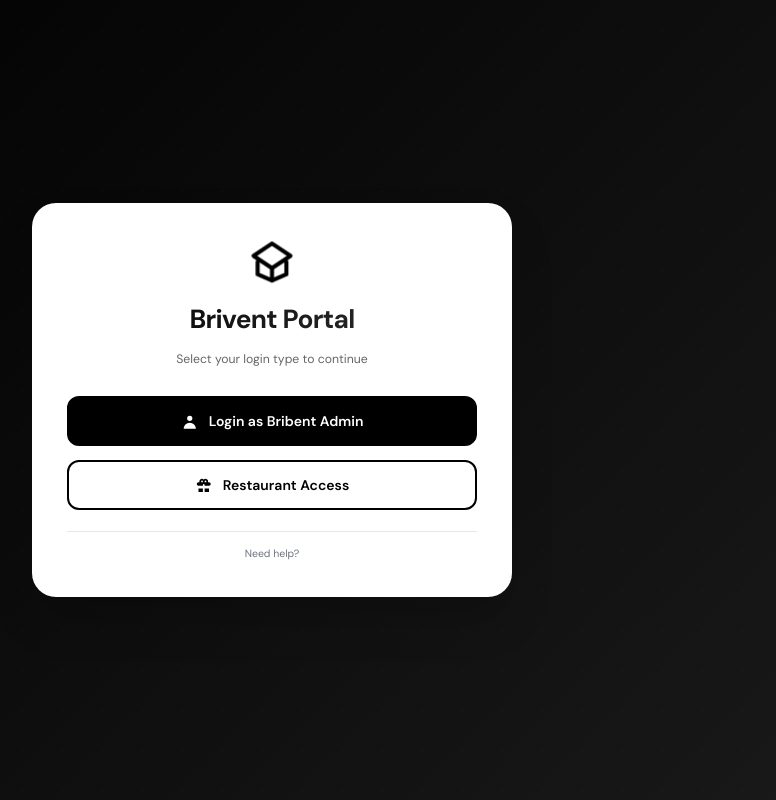
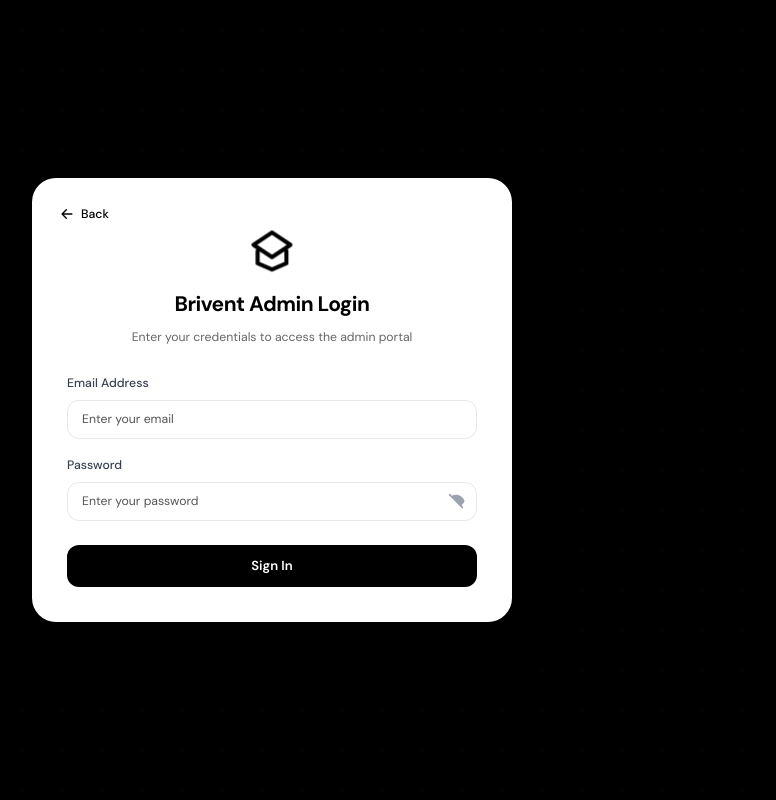
Before and after one commit to Briventco/restaurant-admin-portal, a React (Vite) app in the folder admin-portal/: page /login/brivent-admin in a window 1280 px wide. Before the commit this address led to /login. Shown: the whole page, without its empty margins (368-1144 px from the left). Built offline with nearby package versions, Linux system fonts and the light colour scheme.

Commit message:
fixed naming error

```diff
--- a/admin-portal/src/App.jsx
+++ b/admin-portal/src/App.jsx
@@ -6,7 +6,7 @@ import { ProtectedRoute, PublicOnlyRoute, RoleRoute } from './auth/RouteGuards';
 import { ROLES } from './auth/roleConfig';
 
 import LoginPage from './pages/auth/LoginPage';
-import BribentAdminLogin from './pages/auth/BribentAdminLogin';
+import BriventAdminLogin from './pages/auth/BriventAdminLogin';
 import RestaurantAdminLogin from './pages/auth/RestaurantAdminLogin';
 import StaffLogin from './pages/auth/StaffLogin';
 import DashboardEntryPage from './pages/shared/DashboardEntryPage';
@@ -46,10 +46,10 @@ function App() {
       />
 
       <Route
-        path="/login/bribent-admin"
+        path="/login/brivent-admin"
         element={(
           <PublicOnlyRoute>
-            <BribentAdminLogin />
+            <BriventAdminLogin />
           </PublicOnlyRoute>
         )}
       />
--- a/admin-portal/src/auth/AuthContext.jsx
+++ b/admin-portal/src/auth/AuthContext.jsx
@@ -45,7 +45,7 @@ export const AuthProvider = ({ children }) => {
           id: '1',
           email: 'admin@brivent.com',
           role: 'super_admin',
-          name: 'Bribent Admin',
+          name: 'Brivent Admin',
         };
       } else if (role === 'restaurant_admin') {
         mockUser = {
--- a/admin-portal/src/components/Layout/AppShell.jsx
+++ b/admin-portal/src/components/Layout/AppShell.jsx
@@ -33,7 +33,7 @@ const resolveTitle = (pathname) => {
 const getRoleLabel = (role) => {
   switch (role) {
     case 'super_admin':
-      return 'Bribent Admin';
+      return 'Brivent Admin';
     case 'restaurant_admin':
       return 'Restaurant Admin';
     case 'restaurant_staff':
--- a/admin-portal/src/components/Layout/Sidebar.jsx
+++ b/admin-portal/src/components/Layout/Sidebar.jsx
@@ -4,7 +4,7 @@ import { useAuth } from '../../auth/AuthContext';
 import { ROLES } from '../../auth/roleConfig';
 
 const ROLE_LABELS = {
-  [ROLES.SUPER_ADMIN]: 'Bribent Admin',
+  [ROLES.SUPER_ADMIN]: 'Brivent Admin',
   [ROLES.RESTAURANT_ADMIN]: 'Restaurant Admin',
   [ROLES.RESTAURANT_STAFF]: 'Restaurant Staff',
 };
--- a/admin-portal/src/components/Layout/TopBar.jsx
+++ b/admin-portal/src/components/Layout/TopBar.jsx
@@ -38,7 +38,7 @@ const SUBTITLE_MAP = {
 const getRoleLabel = (role) => {
   switch (role) {
     case 'super_admin':
-      return 'Bribent Admin';
+      return 'Brivent Admin';
     case 'restaurant_admin':
       return 'Restaurant Admin';
     case 'restaurant_staff':
--- a/admin-portal/src/pages/auth/BribentAdminLogin.css
+++ b/admin-portal/src/pages/auth/BriventAdminLogin.css
@@ -1,4 +1,4 @@
-/* src/pages/auth/BribentAdminLogin.css */
+/* src/pages/auth/BriventAdminLogin.css */
 
 .admin-login-page {
   min-height: 100vh;
--- a/admin-portal/src/pages/auth/BribentAdminLogin.jsx
+++ b/admin-portal/src/pages/auth/BriventAdminLogin.jsx
@@ -2,9 +2,9 @@ import React, { useState } from 'react';
 import { useNavigate } from 'react-router-dom';
 import { useAuth } from '../../auth/AuthContext';
 import { ROLES } from '../../auth/roleConfig';
-import './BribentAdminLogin.css';
+import './BriventAdminLogin.css';
 
-const BribentAdminLogin = () => {
+const BriventAdminLogin = () => {
   const navigate = useNavigate();
   const { login } = useAuth();
   const [email, setEmail] = useState('');
@@ -14,7 +14,7 @@ const BribentAdminLogin = () => {
   const [showPassword, setShowPassword] = useState(false);
 
   const validCredentials = [
-    { email: 'bribent@admin.com', password: 'admin123' },
+    { email: 'brivent@admin.com', password: 'admin123' },
     { email: 'super@brivent.com', password: 'admin123' },
   ];
 
@@ -38,7 +38,7 @@ const BribentAdminLogin = () => {
         setIsSubmitting(false);
       }
     } else {
-      setError('Invalid email or password for Bribent Admin');
+      setError('Invalid email or password for Brivent Admin');
       setIsSubmitting(false);
     }
   };
@@ -60,7 +60,7 @@ const BribentAdminLogin = () => {
               <path d="M5 12V18L12 21L19 18V12" stroke="currentColor" strokeWidth="2" strokeLinecap="round" strokeLinejoin="round"/>
             </svg>
           </div>
-          <h1>Bribent Admin Login</h1>
+          <h1>Brivent Admin Login</h1>
           <p className="admin-muted-text">Enter your credentials to access the admin portal</p>
         </div>
 
@@ -126,4 +126,4 @@ const BribentAdminLogin = () => {
   );
 };
 
-export default BribentAdminLogin;
+export default BriventAdminLogin;
--- a/admin-portal/src/pages/auth/Login.css
+++ b/admin-portal/src/pages/auth/Login.css
@@ -773,13 +773,13 @@ button {
   height: 1.25rem;
 }
 
-.bribent-admin-btn {
+.brivent-admin-btn {
   background: #000000;
   color: white;
   border: 2px solid #000000;
 }
 
-.bribent-admin-btn:hover:not(:disabled) {
+.brivent-admin-btn:hover:not(:disabled) {
   background: #333333;
   transform: translateY(-2px);
   box-shadow: 0 10px 20px rgba(0, 0, 0, 0.3);
--- a/admin-portal/src/pages/auth/LoginPage.jsx
+++ b/admin-portal/src/pages/auth/LoginPage.jsx
@@ -7,8 +7,8 @@ const LoginPage = () => {
   const navigate = useNavigate();
   const [showRestaurantModal, setShowRestaurantModal] = useState(false);
 
-  const handleBribentAdmin = () => {
-    navigate('/login/bribent-admin');
+  const handleBriventAdmin = () => {
+    navigate('/login/brivent-admin');
   };
 
   const handleRestaurantAdmin = () => {
@@ -38,13 +38,13 @@ const LoginPage = () => {
 
         <div className="role-buttons-container">
           <button
-            className="role-btn bribent-admin-btn"
-            onClick={handleBribentAdmin}
+            className="role-btn brivent-admin-btn"
+            onClick={handleBriventAdmin}
           >
             <svg className="btn-icon" viewBox="0 0 20 20" fill="currentColor">
               <path fillRule="evenodd" d="M10 9a3 3 0 100-6 3 3 0 000 6zm-7 9a7 7 0 1114 0H3z" clipRule="evenodd" />
             </svg>
-            Login as Bribent Admin
+            Login as Brivent Admin
           </button>
 
           <button
```
